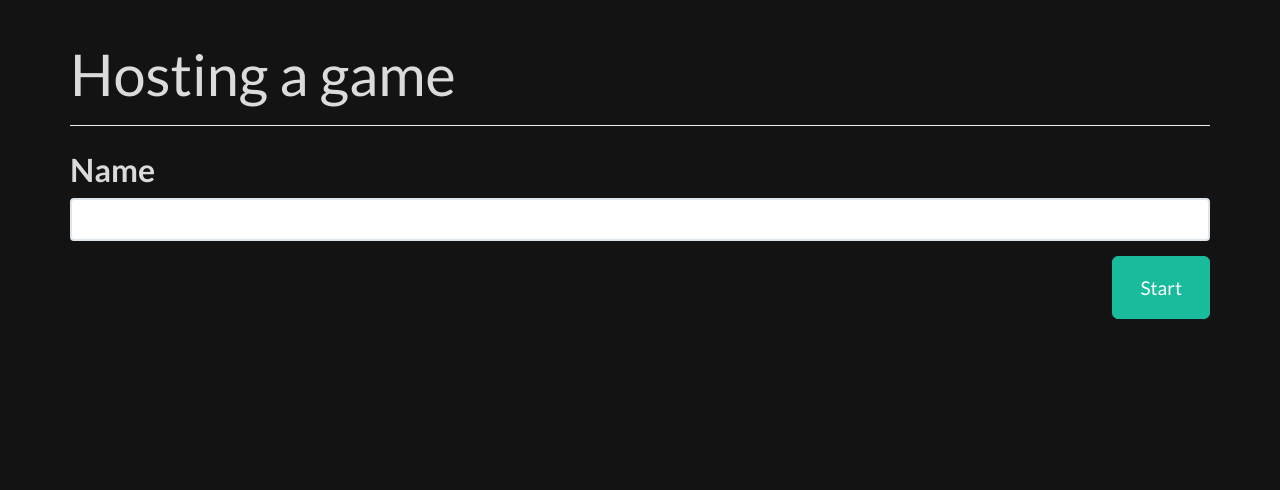
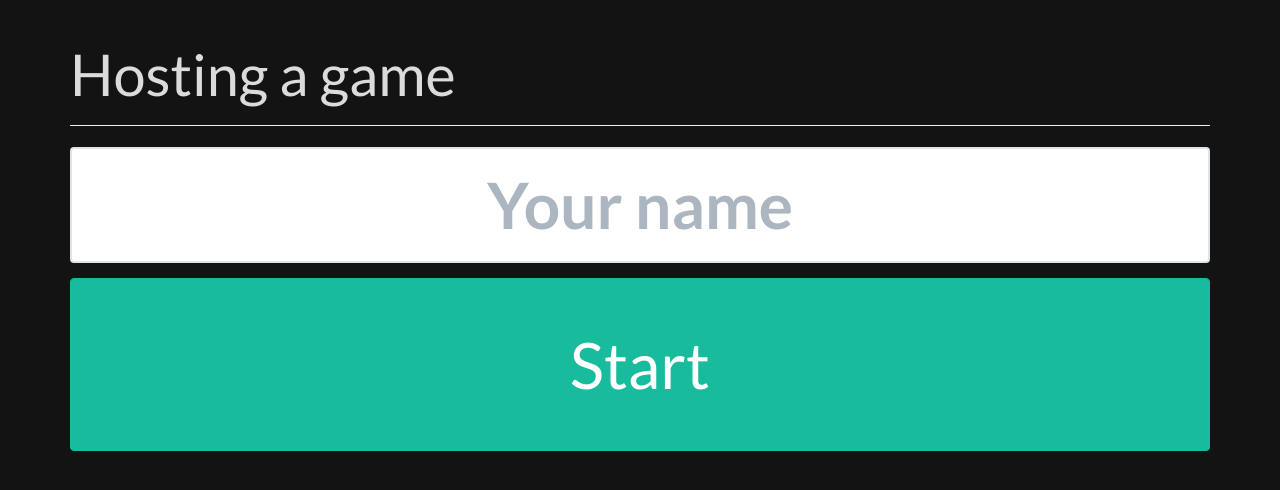
Before and after one commit to automated-beavers/day-out, a website: page public/index.html at #/host in a window 1280 px wide. Drawn offline with nearby package versions, Linux system fonts and the light colour scheme; no server answers.

Commit message:
merge changes

```diff
--- a/public/css/main.css
+++ b/public/css/main.css
@@ -17,6 +17,26 @@ h3, .h3{ font-size: 1.6em; }
 h4, .h4{ font-size: 1.4em; }
 h5, .h5{ font-size: 1.2em; }
 h6, .h6{ font-size: 1em; }
+
+.form-control.large{
+  height: auto;
+  font-size: 2em;
+  font-weight: 600;
+}
+
+.dark-green{
+  color: #16A085;
+}
+
+.dark-green::-webkit-input-placeholder{
+   color: #1ABC9C;
+}
+
+.btn-larger{
+  font-size: 2em;
+  padding: 40px 20px;
+  margin-bottom: 20px;
+}
 
 .btn-huge{
   font-size: 2.4em;
--- a/public/templates/host.html
+++ b/public/templates/host.html
@@ -5,10 +5,9 @@
 </div>
 <form ng-submit="submit();">
   <div class="form-group">
-    <label for="name">Name</label>
-    <input id="name" type="text" class="form-control" ng-model="name" />
+    <input id="name" type="text" placeholder="Your name" class="form-control large text-center" ng-model="name" />
   </div>
   <div class="form-group text-right">
-    <input type="submit" class="btn btn-lg btn-success" value="Start" />
+    <input type="submit" class="btn btn-larger btn-block btn-success" value="Start" />
   </div>
 </form>
```
